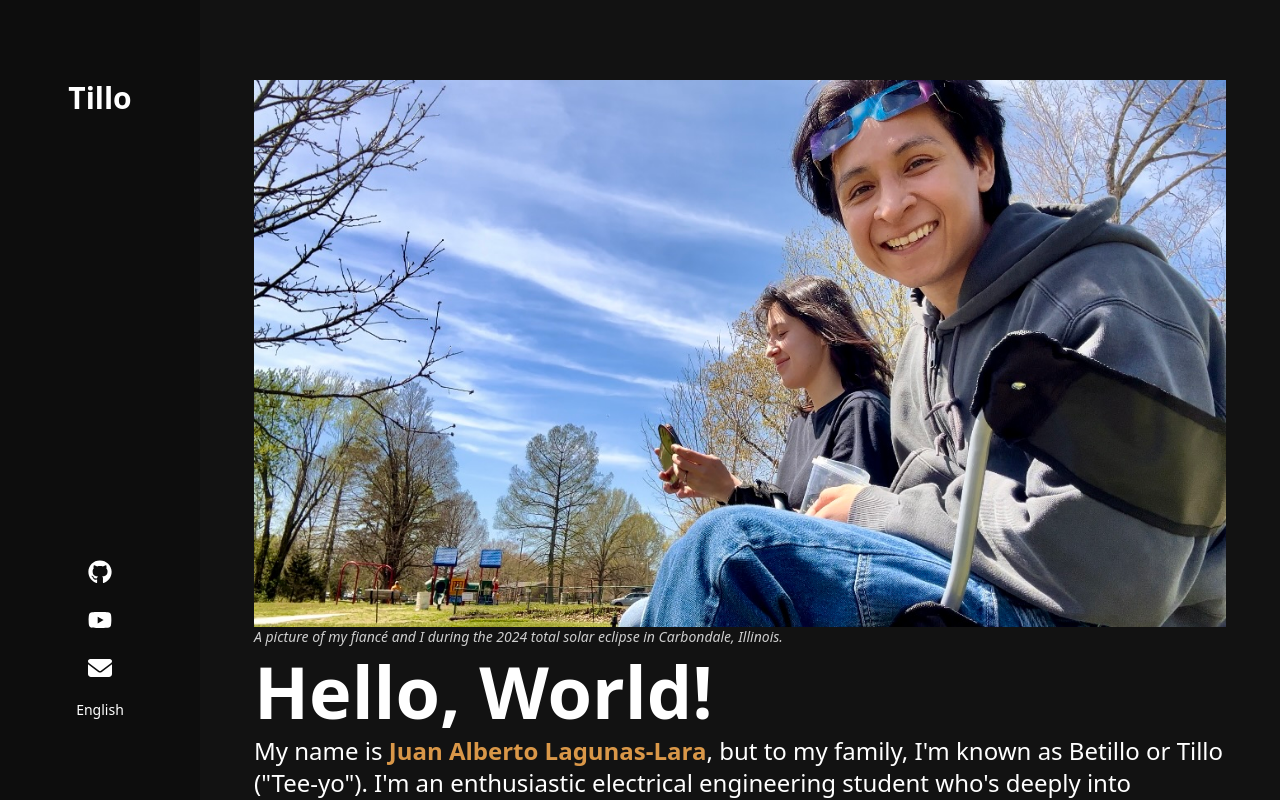
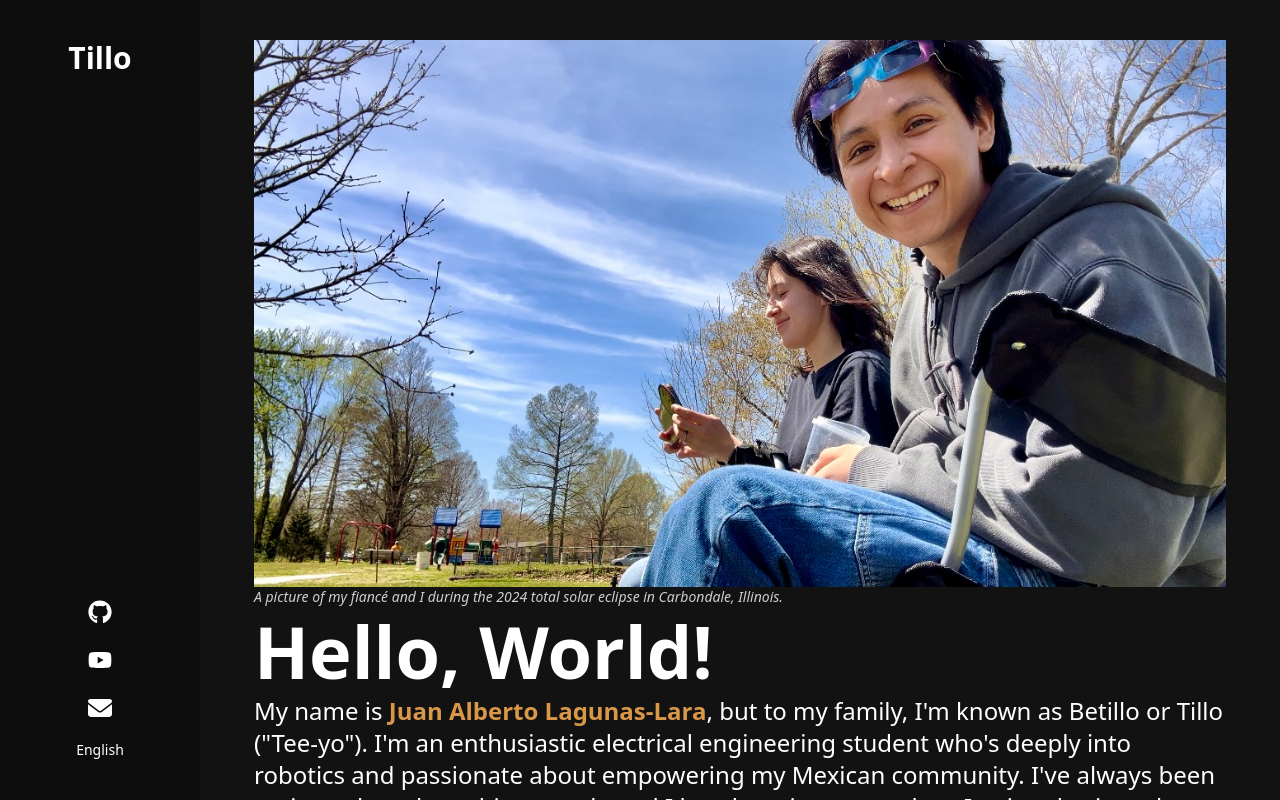
Before and after one commit to juan-lagunas/persona-site, a Next.js app: page / in a window 1280 px wide. Built offline with nearby package versions, Linux system fonts and the light colour scheme.

Commit message:
change padding

```diff
--- a/src/app/components/SideNav.tsx
+++ b/src/app/components/SideNav.tsx
@@ -19,7 +19,7 @@ const SideNav: React.FC<SideNavProps> = ({ children }) => {
     return (
         <div className="flex flex-col h-dvh">
             <div className="flex overflow-auto h-full">
-                <div className="grid grid-rows-2 text-sm w-[20%] max-w-[200px] h-full py-20 bg-[#0D0D0D]">
+                <div className="grid grid-rows-2 text-sm w-[20%] max-w-[200px] h-full py-10 bg-[#0D0D0D]">
                     <div className="text-center text-3xl font-bold">Tillo</div>
 
                     <div className="flex flex-col items-center justify-end gap-y-4 text-white">
--- a/src/app/page.tsx
+++ b/src/app/page.tsx
@@ -7,7 +7,7 @@ import Support from "@/app/components/Support"
 export default function Home() {
   return (
     <SideNav>
-      <div className="w-[90%] mx-auto flex flex-col gap-y-10 md:gap-y-20 py-20">
+      <div className="w-[90%] mx-auto flex flex-col gap-y-10 md:gap-y-20 py-10">
         <About/>
         <Journey/>
         <Support />
```
